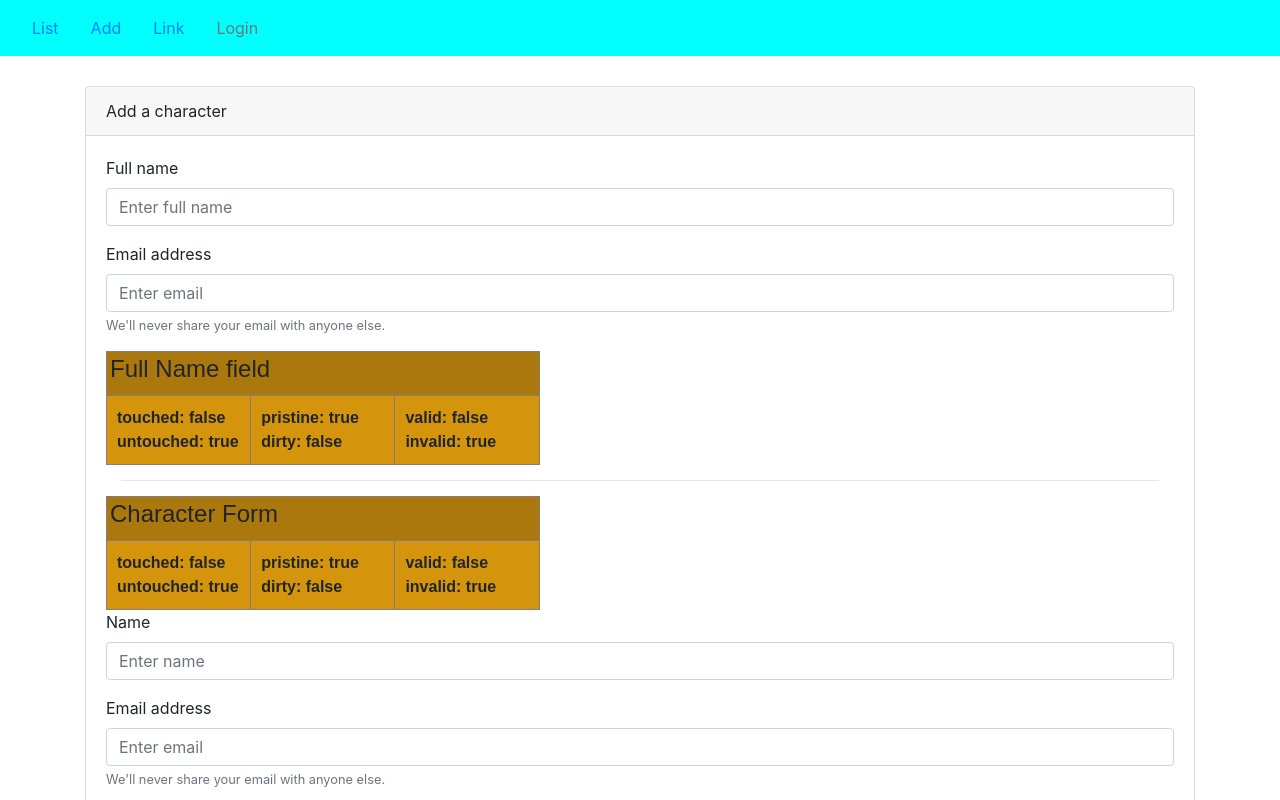
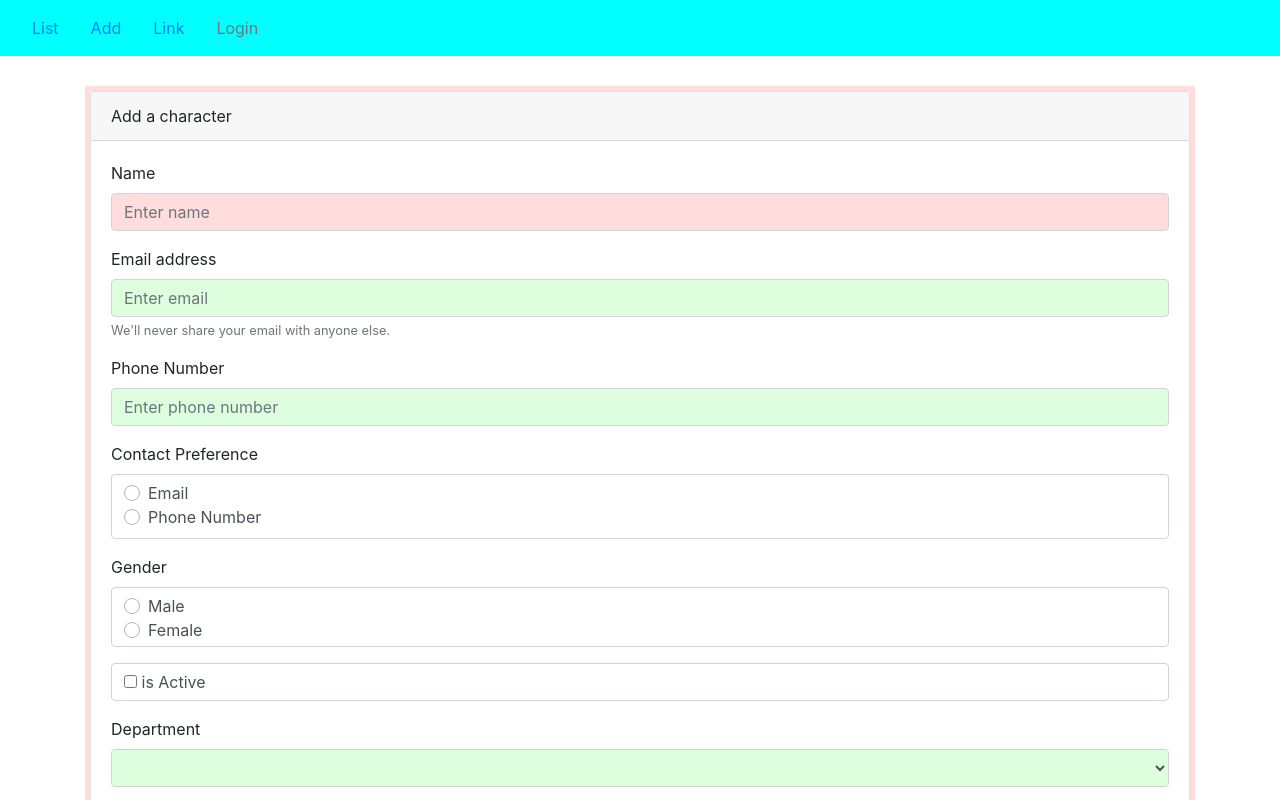
Before and after one commit to Sanssy/ProjetPAngular, an Angular app in the folder AngularCrud/: page /add in a window 1280 px wide. Shown: the top 800 px of the page. Built offline with nearby package versions, Linux system fonts and the light colour scheme.

Commit message:
read the bootstrap migration section / form / validation section, understand then restart from the 17th lesson

```diff
--- a/AngularCrud/package.json
+++ b/AngularCrud/package.json
@@ -30,7 +30,7 @@
   },
   "devDependencies": {
     "@angular-devkit/build-angular": "~0.6.6",
-    "@angular/cli": "^6.1.2",
+    "@angular/cli": "^6.1.4",
     "@angular/compiler-cli": "^6.0.3",
     "@angular/language-service": "^6.0.3",
     "@types/jasmine": "~2.8.6",
--- a/AngularCrud/src/app/characters/create-character/create-character.component.css
+++ b/AngularCrud/src/app/characters/create-character/create-character.component.css
@@ -1,3 +1,45 @@
 .radio-inline {
   padding-left: 5px;
 }
+
+input:invalid {
+  background-color: #ffdddd;
+}
+
+form:invalid {
+  border: 5px solid #ffdddd;
+}
+
+input:valid {
+  background-color: #ddffdd;
+  border-width: 1px;
+}
+
+form:valid {
+  border: 5px solid #ddffdd;
+  border-width: 1px;
+}
+
+input:required input:invalid {
+  border-color: #800000;
+  border-width: 3px;
+}
+
+select:invalid {
+  border: 5px solid #ffdddd;
+}
+
+select:valid {
+  background-color: #ddffdd;
+  border-width: 1px;
+}
+
+radio:valid {
+  background-color: #ddffdd;
+  border-width: 0px;
+}
+
+radio:required radio:invalid {
+  border-color: #800000;
+  border-width: 3px;
+}
--- a/AngularCrud/src/app/characters/create-character/create-character.component.html
+++ b/AngularCrud/src/app/characters/create-character/create-character.component.html
@@ -115,7 +115,7 @@
 
       <!-- COURS 15 (validation form (checkbox, textbox, radiobox etc..)) -->
 
-      <div class="form-group">
+      <!-- <div class="form-group">
         <label for="name15">Full name</label>
         <input required type="text" name="name15" [(ngModel)]="name15" class="form-control" id="name15" #name15Control="ngModel"
           placeholder="Enter full name">
@@ -169,24 +169,23 @@
             <div>invalid: {{characterForm.invalid}}</div>
           </td>
         </tr>
-      </table>
+      </table> -->
 
       <!-- FIN COURS 15 -->
 
       <!-- COURS 16 (form validation error messages)-->
 
-      <!-- <div class="form-group" [class.was-validated]="name16Control.invalid && name16Control.touched"
-      [class.was-validated]="!name16Control.invalid">
-        <label class="custom-control-label" for="name16">Full name 16</label>
+      <!-- <div class="form-group" [class.is-invalid]="name16Control.invalid && name16Control.touched">
         <input required type="text" name="name16" [(ngModel)]="name16" class="form-control" id="name16" placeholder="Enter full name" #name16Control="ngModel">
-        <span class="invalid-feedback" *ngIf="name16Control.invalid && name16Control.touched">Name is required</span>
+        <label class="col-form-label" for="name16">Full name 16</label>
+        <span class="text-muted" *ngIf="name16Control.invalid && name16Control.touched">Name is required</span>
       </div> -->
 
       <!-- FIN COURS 16 -->
 
       <!-- COURS 17 & 18 & 19 & 20 (binding ngModel to object + validator for email, radio ) -->
 
-      <div class="form-group">
+      <div class="form-group" >
         <label class="control-label" for="name">Name</label>
         <input required type="text" name="name" [(ngModel)]="character.name" class="form-control" id="name" placeholder="Enter name"
           #name="ngModel" [ngClass]="{'is-invalid' : name.invalid && name.touched, 'is-valid' : name.valid && name.touched}">
```
Also changed, not shown: 1 other file (tests, documents, lock files or other folders).
